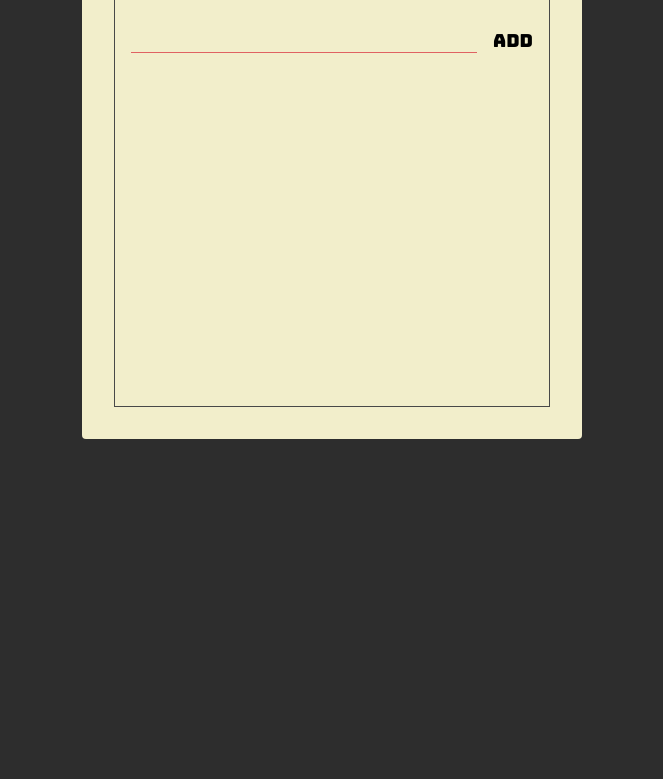
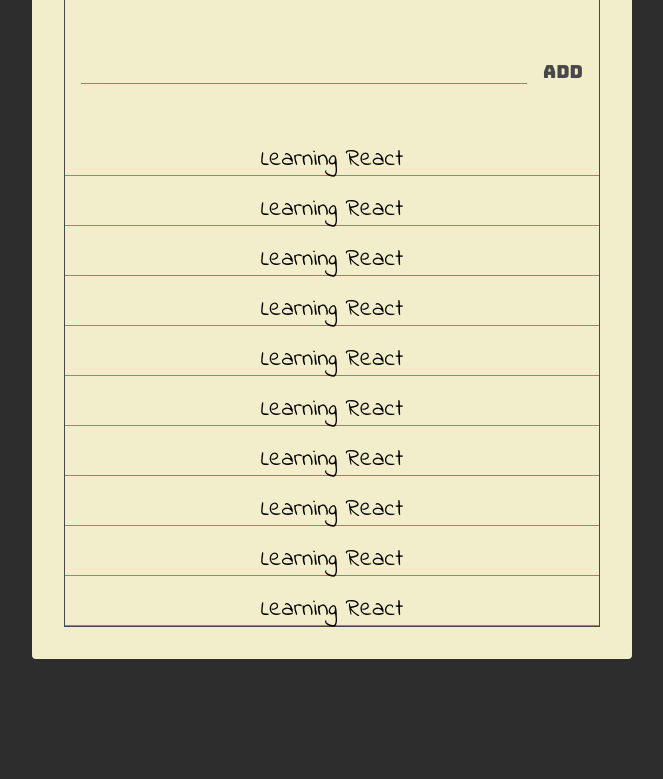
Before and after one commit to rafi1306/react-course-starter, a website: page index.html in a window 1280 px wide. Shown: the part 261-1040 px from the top of the page, without its empty margins (308-971 px from the left). Before the commit the page ends 800 px from the top, so only its background shows below. Drawn offline with Linux system fonts and the light colour scheme.

Commit message:
menambah section todos

```diff
--- a/index.html
+++ b/index.html
@@ -15,15 +15,47 @@
     <div class="container">
       <div class="frame">
         <section class="header">
-          <button class="header-btn">Add</button>
+          <button class="header-btn main-black-color">Add</button>
           <h1 class="header-title">Todo Lists</h1>
           <button class="header-btn main-red-color">Clear</button>
         </section>
         <section class="add">
-          <form action="" class="add-form">
+          <form class="add-form">
             <input type="text" class="add-input" />
-            <button class="add-btn">Add</button>
+            <button class="add-btn main-black-color">Add</button>
           </form>
+        </section>
+        <section class="todos">
+          <div class="todo">
+            <span class="todo-text">Learning React</span>
+          </div>
+          <div class="todo">
+            <span class="todo-text">Learning React</span>
+          </div>
+          <div class="todo">
+            <span class="todo-text">Learning React</span>
+          </div>
+          <div class="todo">
+            <span class="todo-text">Learning React</span>
+          </div>
+          <div class="todo">
+            <span class="todo-text">Learning React</span>
+          </div>
+          <div class="todo">
+            <span class="todo-text">Learning React</span>
+          </div>
+          <div class="todo">
+            <span class="todo-text">Learning React</span>
+          </div>
+          <div class="todo">
+            <span class="todo-text">Learning React</span>
+          </div>
+          <div class="todo">
+            <span class="todo-text">Learning React</span>
+          </div>
+          <div class="todo">
+            <span class="todo-text">Learning React</span>
+          </div>
         </section>
       </div>
     </div>
--- a/style.css
+++ b/style.css
@@ -4,10 +4,15 @@
 
 :root {
   --main-red-color: #e06262;
+  --main-black-color: #484848;
 }
 
 .main-red-color {
   color: var(--main-red-color);
+}
+
+.main-black-color {
+  color: var(--main-black-color);
 }
 
 html {
@@ -20,7 +25,7 @@
   align-content: center;
   align-items: center;
   background-color: #2d2d2d;
-  height: 100vh;
+  height: 130vh;
 }
 
 html,
@@ -32,18 +37,19 @@
 }
 
 .container {
-  width: 500px;
-  height: 600px;
+  width: 600px;
+  height: 800px;
   background-color: #f2eecb;
   border-radius: 4px;
   padding: 32px;
 }
 
 .frame {
-  border: 1px solid #484848;
+  border: 1px solid var(--main-black-color);
   height: 100%;
   display: flex;
   flex-direction: column;
+  justify-content: space-between;
 }
 
 .header {
@@ -54,6 +60,7 @@
 .header-title {
   flex: 1;
   text-align: center;
+  color: var(--main-black-color);
   font-size: 4rem;
   font-family: "Indie Flower", sans-serif;
   text-transform: lowercase;
@@ -68,6 +75,14 @@
   background: unset;
   border: unset;
   outline: unset;
+}
+
+.header-btn.main-red-color:active {
+  text-shadow: 1px 1px 2px var(--main-red-color);
+}
+
+.header-btn.main-black-color:active {
+  text-shadow: 1px 1px 2px var(--main-black-color);
 }
 
 .add {
@@ -101,3 +116,29 @@
   border: unset;
   outline: unset;
 }
+
+.add-btn.main-black-color:active {
+  text-shadow: 1px 1px 2px var(--main-black-color);
+}
+
+.todos {
+  display: flex;
+  flex-direction: column;
+}
+
+.todo {
+  position: relative;
+  flex: 1 0 auto;
+  text-align: center;
+  min-height: 34px;
+  margin: 16px 0 0;
+  font-family: "Indie Flower", sans-serif;
+  font-size: 24px;
+  border-bottom: 1px solid var(--main-red-color);
+}
+
+.todo-text {
+  position: absolute;
+  left: 50%;
+  transform: translate(-50%);
+}
```
